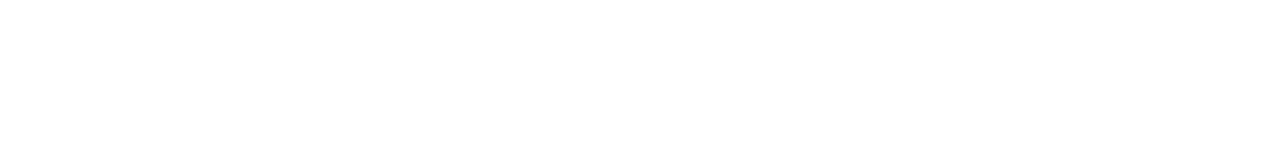
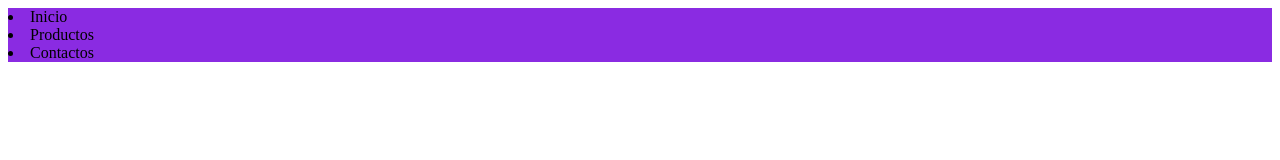
Before and after one commit to fsdsfd/Panaderia, a website built with Vite: page index.html in a window 1280 px wide. Built offline with nearby package versions, Linux system fonts and the light colour scheme.

Commit message:
Empezando con el navbar

```diff
--- a/index.html
+++ b/index.html
@@ -9,6 +9,13 @@
     <!-- Se pueden agregar cosas al último commit con un ammed
     git commit --amend -m "x"
   Este comando es peligroso ya que modifica los commits-->
+  <header>
+    <nav>
+      <li>Inicio</li>
+      <li>Productos</li>
+      <li>Contactos</li>
+    </nav>
+  </header>
     <script type="module" src="/main.js"></script>
   </body>
 </html>
--- a/style.css
+++ b/style.css
@@ -0,0 +1,3 @@
+nav{
+  background-color: blueviolet;
+}
```
